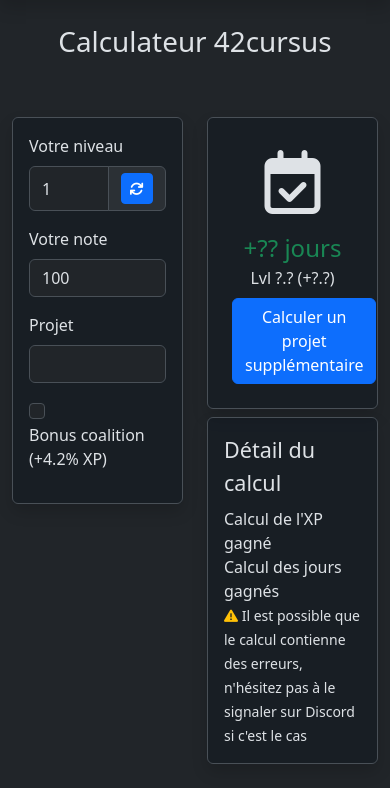
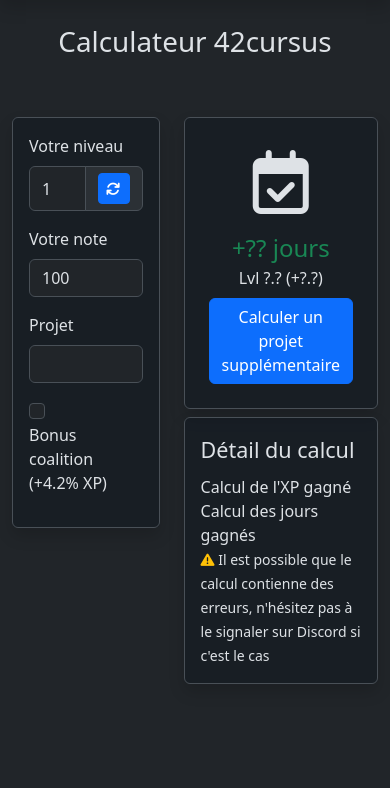
Before and after one commit to wow0000/friends42, a Flask app: template templates/xp.html in a window 390 px wide. Shown: the part 56-844 px from the top of the page. Run offline with Flask 3, Linux system fonts and the light colour scheme; the template is opened without the code that fills it, so the values that code supplies are empty; some libraries are stand-ins or nearby versions.

Commit message:
XP: fix mobile

```diff
--- a/templates/xp.html
+++ b/templates/xp.html
@@ -44,7 +44,7 @@
 	</div>
 
 	<div class="container">
-		<div class="row row-cols-2">
+		<div class="row row-cols-lg-2">
 			<div class="col">
 				<div class="border rounded p-3 shadow boxy mb-2">
 					<fieldset>
@@ -121,9 +121,9 @@
 				<div class="border rounded p-3 shadow boxy mb-2">
 					<legend class="text-left">Détail du calcul</legend>
 					Calcul de l'XP gagné
-					<div id="math-new-xp"></div>
+					<div id="math-new-xp" class="overflow-x-scroll"></div>
 					Calcul des jours gagnés
-					<div id="math-new-days"></div>
+					<div id="math-new-days" class="overflow-x-scroll"></div>
 					<small><i class="fa-solid text-warning fa-triangle-exclamation"></i> Il est possible que le calcul
 						contienne des erreurs, n'hésitez pas à le signaler sur Discord si c'est le cas</small>
 				</div>
```
